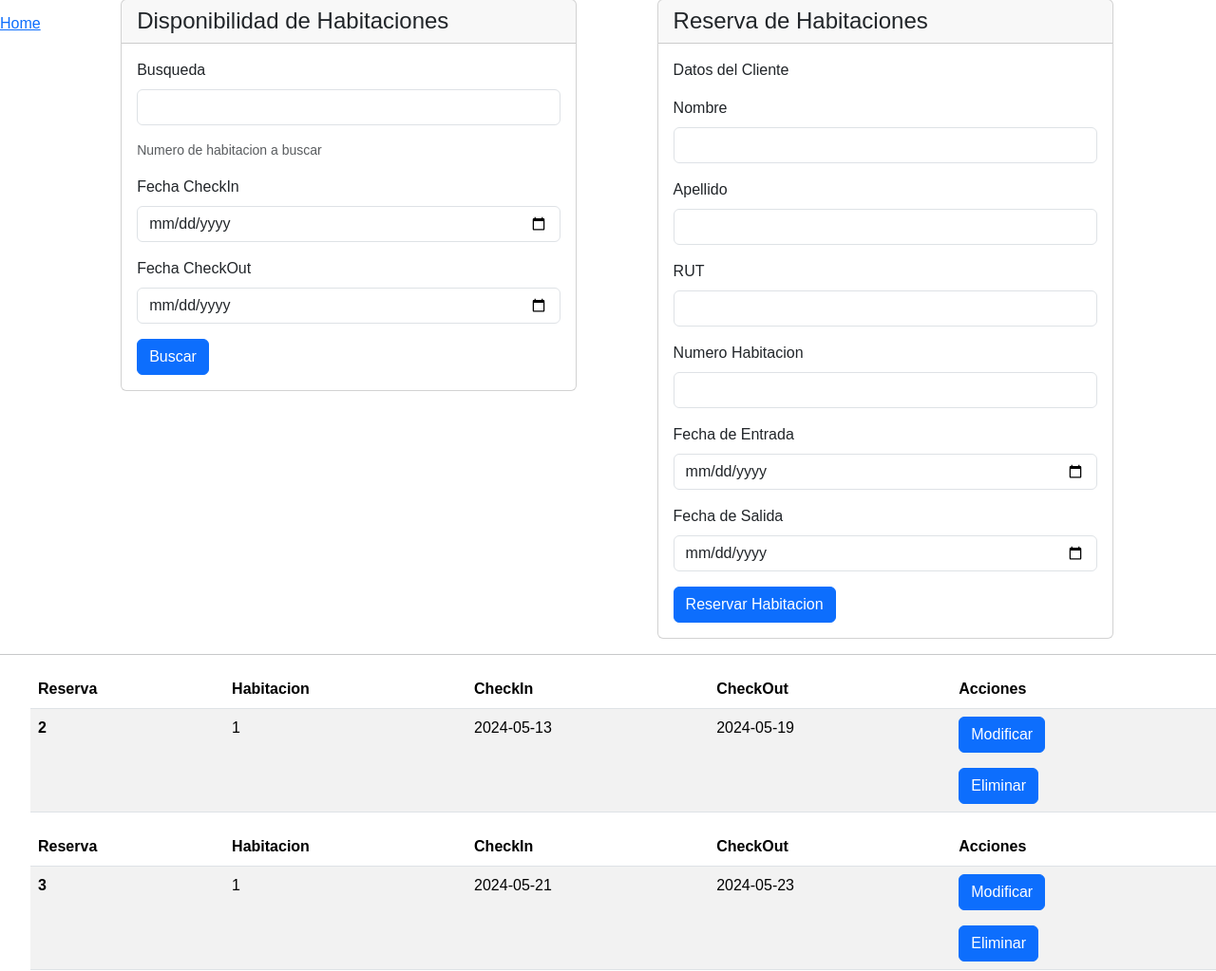
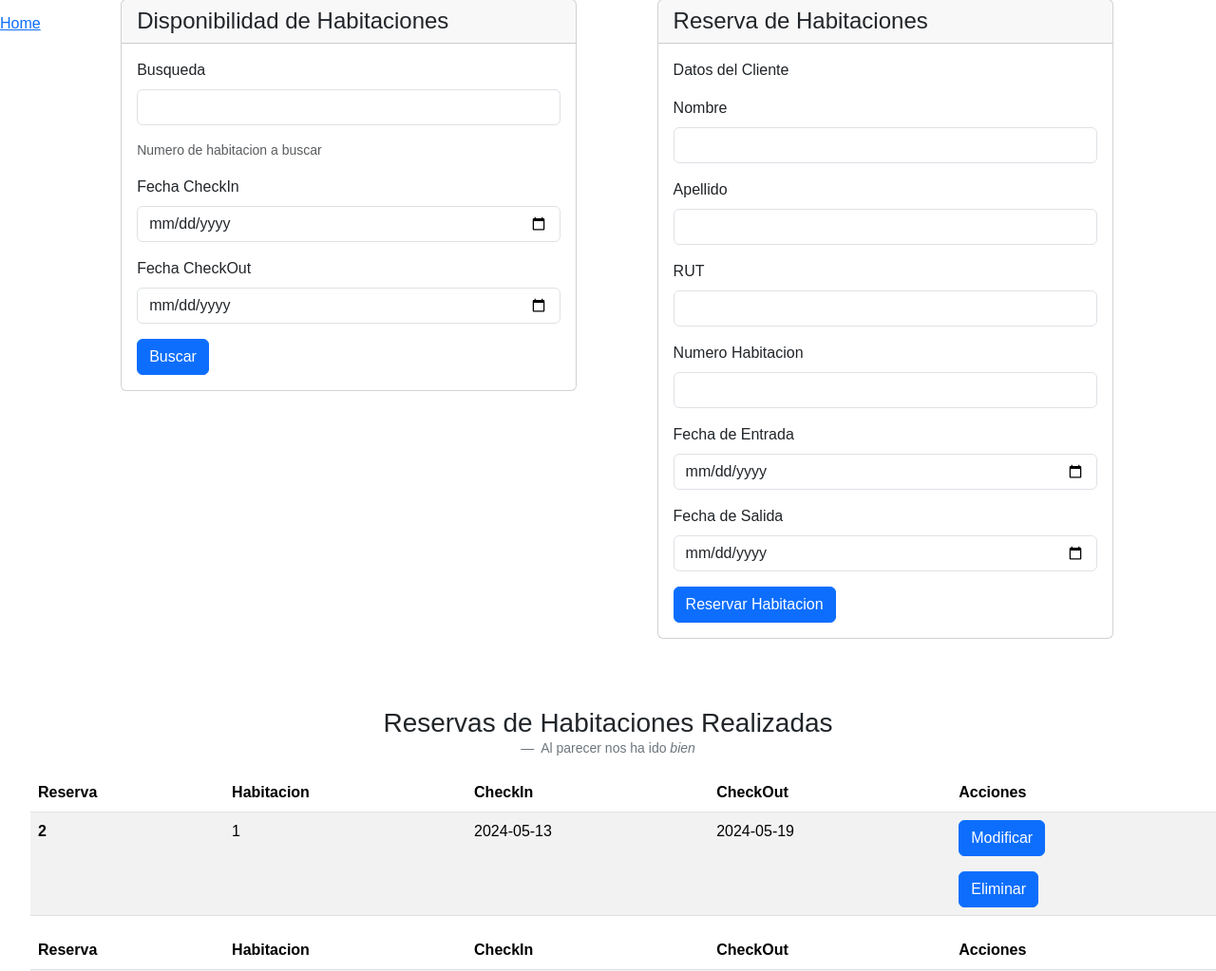
Before and after one commit to LuckJMG/T2_BDD, a PHP site: page /php/reserva_habitacion.php in a window 1280 px wide. Shown: the part 81-1104 px from the top of the page at 95% size. Run offline with PHP 8.4, Linux system fonts and the light colour scheme; data comes from the database, SQL or seed files in the repository.

Commit message:
titulo reservas

```diff
--- a/php/reserva_habitacion.php
+++ b/php/reserva_habitacion.php
@@ -209,8 +209,18 @@ if(isset($_POST["eliminar"])) {
 
 $conn->close();
 ?>
-
-<hr>
+<br>
+<br>
+<br>
+<br>
+<figure class="text-center">
+  <blockquote class="blockquote">
+    <h3>Reservas de Habitaciones Realizadas</h3>
+  </blockquote>
+  <figcaption class="blockquote-footer">
+    Al parecer nos ha ido <cite title="Source Title">bien</cite>
+  </figcaption>
+</figure>
 
 <script>
 function mostrarModificar(id) {
```
